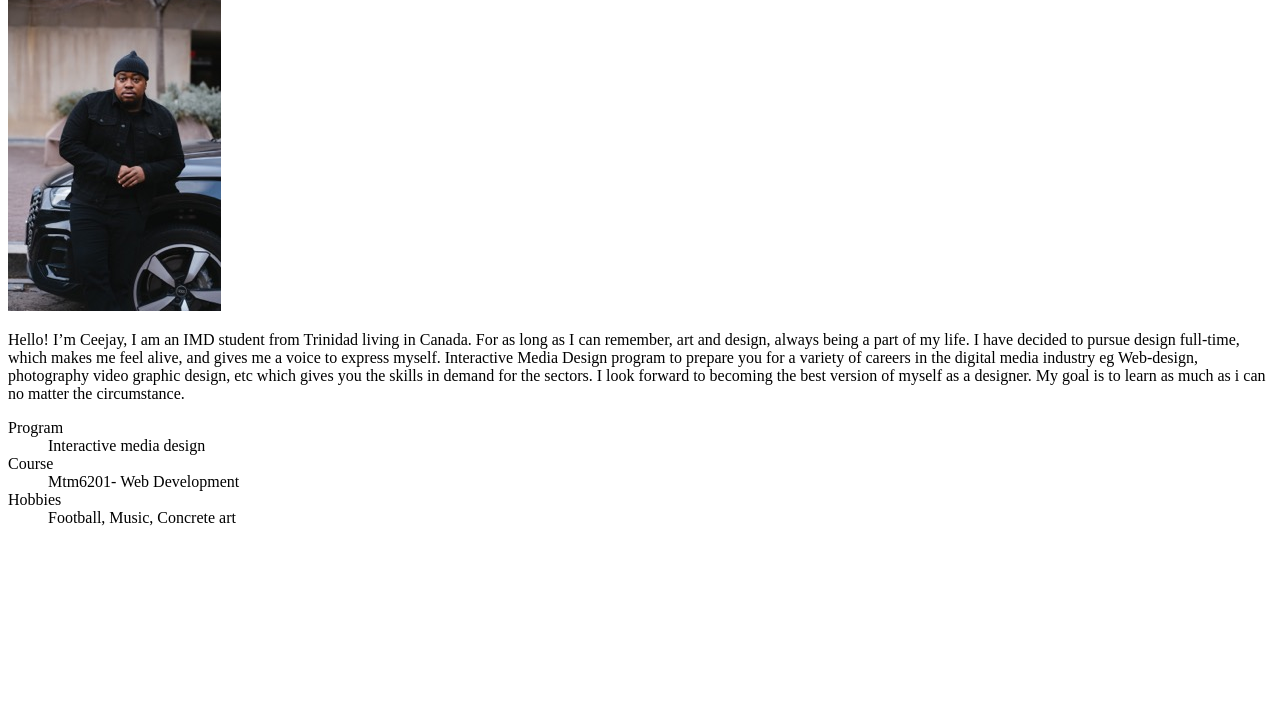
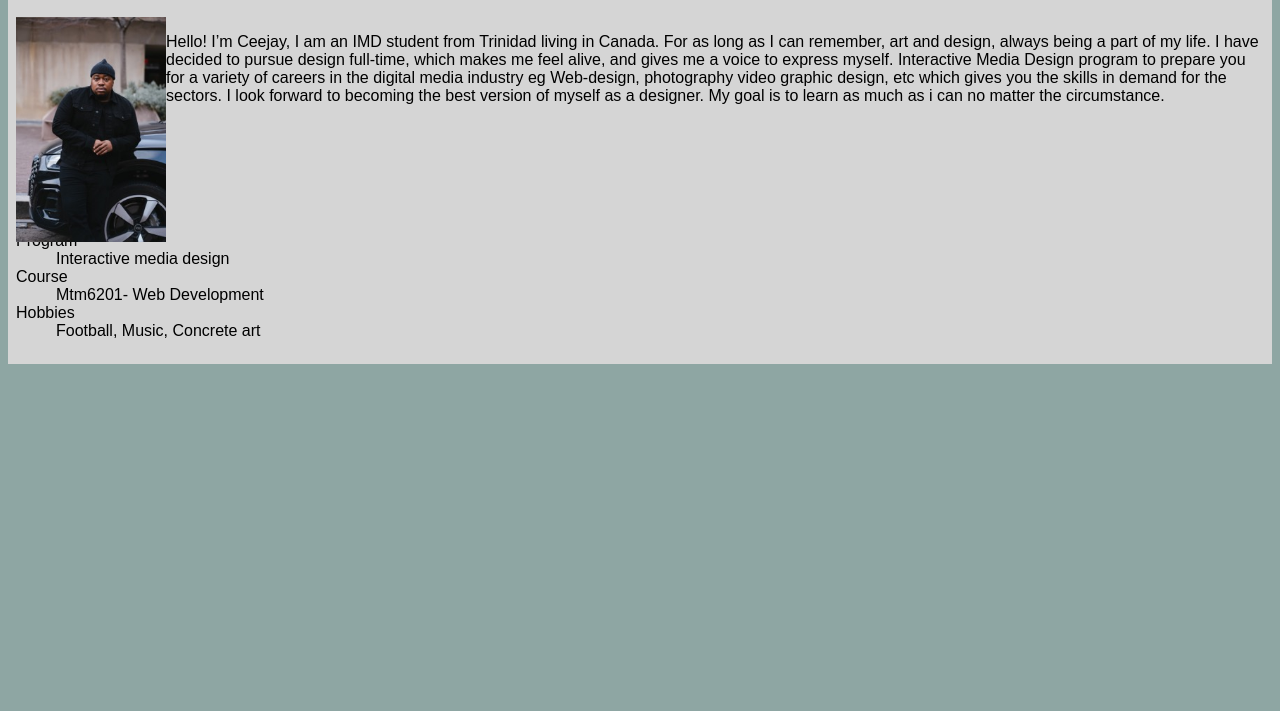
Before and after one commit to spen0257/mtm6201-week1, a plain HTML site: page index.html in a window 1280 px wide. Shown: the part 89-800 px from the top of the page. Drawn offline with Linux system fonts and the light colour scheme.

Commit message:
dusting up

```diff
--- a/css/main.css
+++ b/css/main.css
@@ -29,6 +29,7 @@ header{
 img{
     width: 150px;
     height: auto;
+    float: left;
 }
 
 dl {
@@ -37,3 +38,13 @@ dl {
     display: 0;
     text-align: left;
 }
+
+/* .container{
+  width: 500px;
+  margin: 0 auto;
+}
+img{
+  width: 200px;
+  float: right;
+}
+ */
--- a/index.html
+++ b/index.html
@@ -4,6 +4,7 @@
     <meta charset="UTF-8">
     <meta http-equiv="X-UA-Compatible" content="IE=edge">
     <meta name="viewport" content="width=device-width, initial-scale=1.0">
+    <link rel="stylesheet" href="css/main.css">
     <title>Ceejay Spencer</title>
 </head>
 <body>
@@ -11,7 +12,6 @@
     <header>
     <h1>Ceejay Spencer</h1>
     </header>
-
         <div class="container">
             <img class="mp" src="images/cj.jpeg" alt="my photo">
             <p>Hello! I’m Ceejay, I am an IMD student from Trinidad living in Canada. For as long as I can remember, art and design, always being a part of my life. I have decided to pursue design full-time, which makes me feel alive, and gives me a voice to express myself. Interactive Media Design program to prepare you for a variety of careers in the digital media industry eg Web-design, photography video graphic design, etc which gives you the skills in demand for the sectors. I look forward to becoming the best version of myself as a designer. My goal is to learn as much as i can no matter the circumstance.
```
